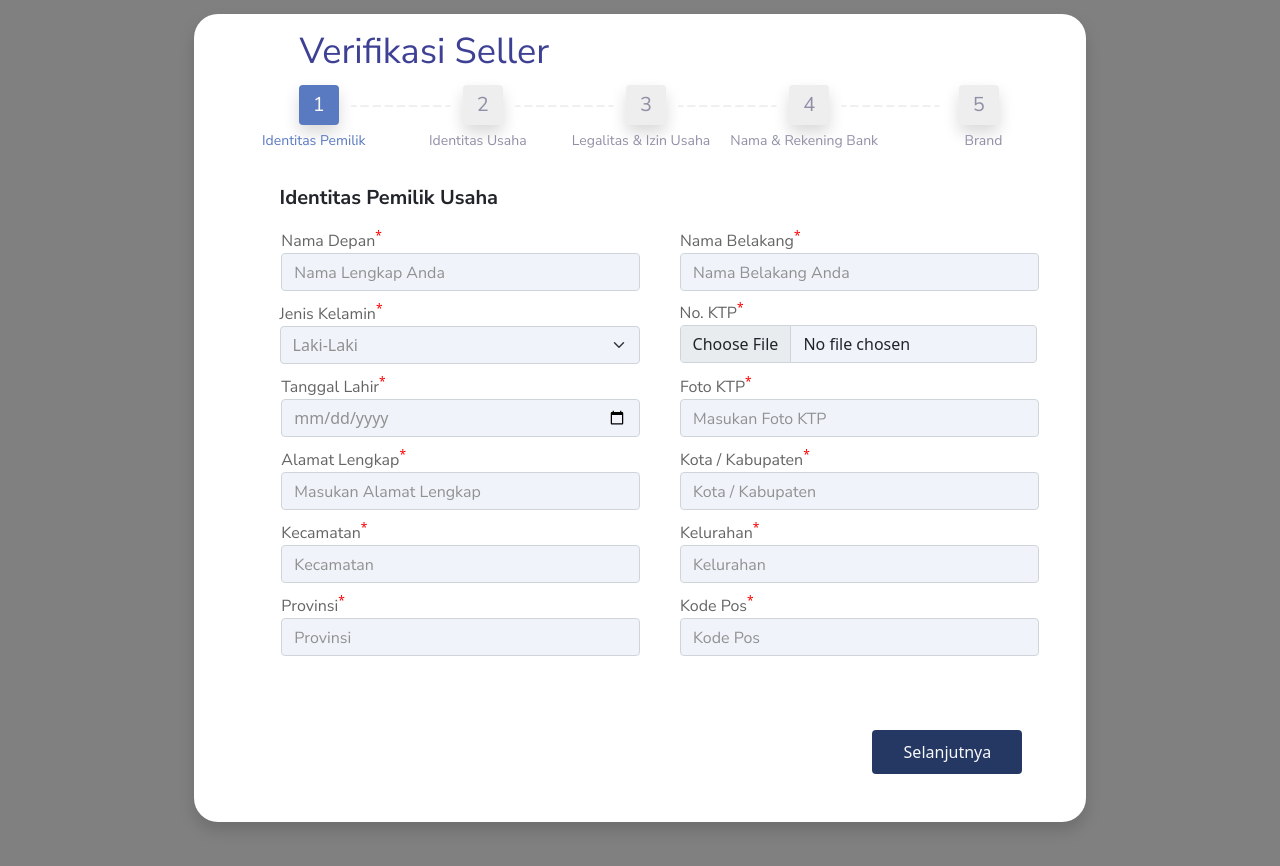
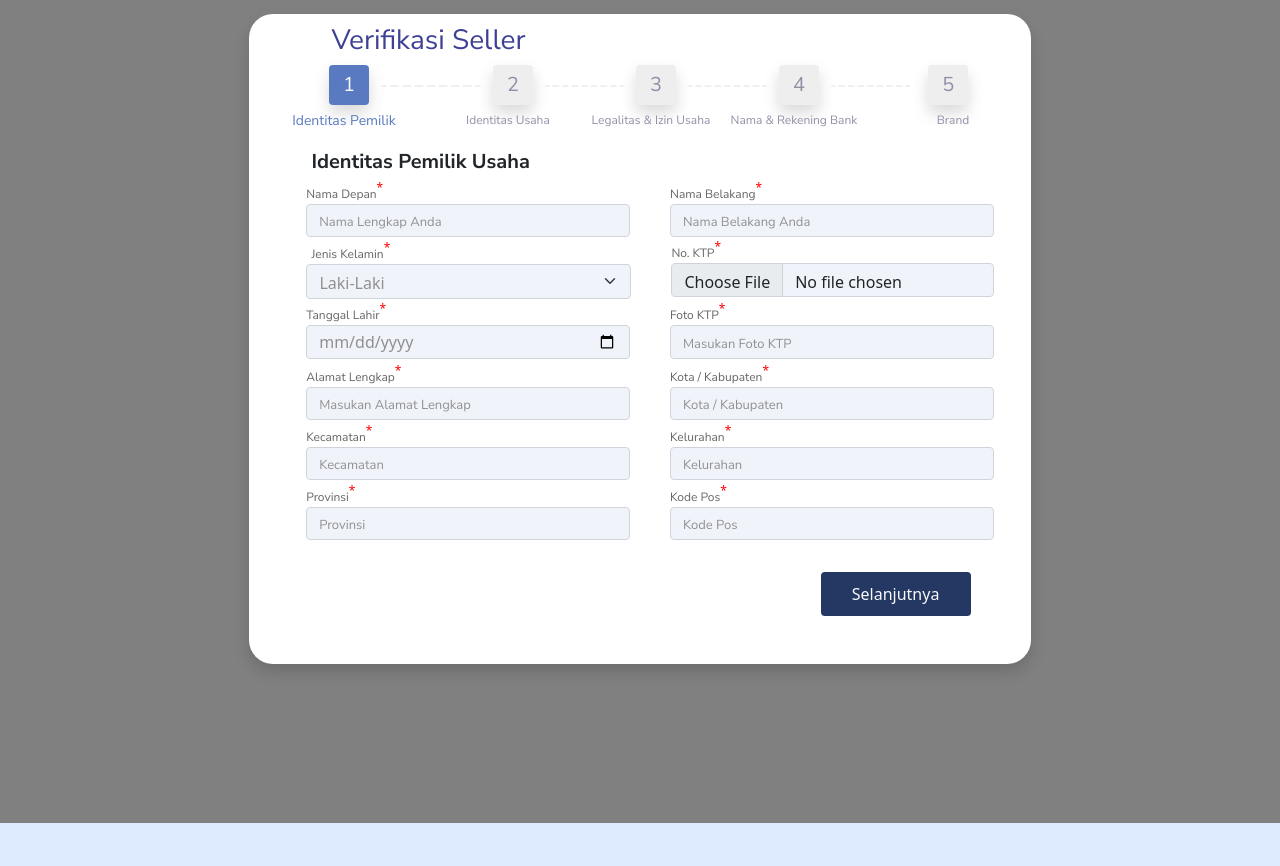
Before and after one commit to YoshuaLangkay/admin-dashboard-tokrum, a React (Create React App) app: page /verifikasi in a window 1280 px wide. Shown: the top 866 px of the page. After the commit the page ends 823 px from the top, so only its background shows below. Built offline with nearby package versions, Linux system fonts and the light colour scheme.

Commit message:
verifikasi seller

```diff
--- a/src/components/VerifikasiSeller.js
+++ b/src/components/VerifikasiSeller.js
@@ -8,7 +8,7 @@ import linePolos from '../image/linePolos.png';
 import ceklis from '../image/ceklis.png';
 import iconX from '../image/Icon.png';
 import iconBerhasil from '../image/Ellipse 8.png'
-import bg from '../image/Background2.png'
+import bg from '../image/bg2.png'
 
 
 function VerifikasiSeller(){
@@ -348,13 +348,6 @@ function VerifikasiSeller(){
 
       <br />
 
-      {/* <div className="modal-warning"> */}
-              {/* <Modal.Dialog hidden={modalShow}>
-            <img className="icon-warning" src="https://d1csarkz8obe9u.cloudfront.net/posterpreviews/warning-symbol%2C-warning-sign-design-template-5becb2f6646d14a8076b36a92efb1db8.jpg?ts=1609018489" alt="warning"/><br/>
-            <h3 className="txt-header">{namaForm} harus diisi</h3>
-            </Modal.Dialog>
-              </div> */}
-
               <div className="popup-berhasil" hidden={hidenModal}>
               <Modal.Dialog>
                 <Modal.Body>
@@ -381,7 +374,7 @@ function VerifikasiSeller(){
           <div
           >
 
-            <div className="form-user shadow p-3 mt-5 pb-5 bg-body  container">
+            <div className="form-user shadow  mt-5 pb-5 bg-body  container">
 
 
               <form>
@@ -396,7 +389,7 @@ function VerifikasiSeller(){
                     <div className="steps1 d-flex">
                       <div className="step-1">
                         <div className="container">
-                          <h5 className="kotak-nomor rounded pt-1 text-center pt-2 text-light shadow" style={{ width: "40px", height: "40px", backgroundColor: "#5979C0" }}>1</h5>
+                          <h5 className="kotak-nomor rounded  text-center pt-2 text-light shadow" style={{ width: "40px", height: "40px", backgroundColor: "#5979C0" }}>1</h5>
                           <h5 className="txt-on text-center" >Identitas Pemilik</h5>
                         </div>
                       </div>
@@ -551,6 +544,8 @@ function VerifikasiSeller(){
 
                 {formStep === 1 && (
                   <section>
+                                <h1 className="judulVerif">Verifikasi Seller</h1>
+
 
                     <div className="tabsss d-flex">
 
@@ -683,7 +678,7 @@ function VerifikasiSeller(){
                     </div>
 
                     <div class="col-12 mt-4 d-flex justify-content-end pe-5">
-                      <button onClick={setelahStep2} class="btn text-light" style={{ width: "150px",height:"44px", backgroundColor: "#253863" }}  type="submit">Selanjutnya</button>
+                      <button onClick={setelahStep2} class="btn text-light" style={{ width: "150px",height:"44px", backgroundColor: "#253863",  }}  type="submit">Selanjutnya</button>
                     </div>
                   </section>
                 )}
@@ -692,6 +687,8 @@ function VerifikasiSeller(){
 
                 {formStep === 3 && (
                   <section>
+
+                  <h1 className="judulVerif">Verifikasi Seller</h1>
 
                     <div className="tabsss d-flex">
 
@@ -776,7 +773,7 @@ function VerifikasiSeller(){
                   </div>
 
                     <div class="col-12 mt-4 d-flex justify-content-end pe-5">
-                      <button onClick={completeFormStep4} class="btn text-light" style={{ width: "150px",height:"44px", backgroundColor: "#253863" }}  type="submit">Selanjutnya</button>
+                      <button onClick={completeFormStep4} class="btn text-light" style={{ width: "150px",height:"44px", backgroundColor: "#253863", marginTop:'200px' }}  type="submit">Selanjutnya</button>
                     </div>
                   </section>
                 )}
@@ -784,6 +781,9 @@ function VerifikasiSeller(){
                  {/* //BADAN USAHA// */}
                  {formStep === 4 && (
                   <section>
+
+<h1 className="judulVerif">Verifikasi Seller</h1>
+
 
                   <div className="tabsss d-flex">
 
@@ -876,13 +876,16 @@ function VerifikasiSeller(){
                       </div>
                     </div> */}
                     <div class="col-12 mt-4 d-flex justify-content-end pe-5">
-                      <button onClick={completeFormStep2} class="btn text-light" style={{ width: "150px",height:"44px", backgroundColor: "#253863" }}  type="submit">Selanjutnya</button>
+                      <button onClick={completeFormStep2} class="btn text-light" style={{ width: "150px",height:"44px", backgroundColor: "#253863", marginTop:'195px' }}  type="submit">Selanjutnya</button>
                     </div>
                   </section>
                 )}
 
                   {formStep === 5 && (
                   <section>
+
+<h1 className="judulVerif">Verifikasi Seller</h1>
+
 
                   <div className="tabsss d-flex">
 
@@ -966,27 +969,30 @@ function VerifikasiSeller(){
                   </div>
 
                     <div class="col-12 mt-4 d-flex justify-content-end pe-5">
-                      <button onClick={completeFormStepLast} class="btn text-light me-2" style={{ width: "150px",height:"44px", backgroundColor: "#253863" }} type="submit">Verifikasi Seller</button>
-                      <button onClick={completeFormStepTolak} class="btn text-danger" style={{ width: "100px",height:"44px", backgroundColor: "white", borderColor:'red' }} type="submit">Tolak</button>
+                      <button onClick={completeFormStepLast} class="btn text-light me-2" style={{ width: "150px",height:"44px", backgroundColor: "#253863", marginTop:'195px' }} type="submit">Verifikasi Seller</button>
+                      <button onClick={completeFormStepTolak} class="btn text-danger" style={{ width: "100px",height:"44px", backgroundColor: "white", borderColor:'red',marginTop:'195px' }} type="submit">Tolak</button>
                     </div>
                   </section>
                 )}
 
                   {formStep === 6 && (
-                  <section>
+                  <section className="tlk" style={{marginLeft:'15px'}}>
+
+<h1 className="judulVerif">Verifikasi Seller</h1>
+
 
                   <div className="tabsss ms-4">
-                  <h1 className="title-tolak" style={{color:'#3E4094'}}>Form Penolakan Verifikasi</h1>
+                  <h1 className="title-tolak" style={{color:'#3E4094' , fontSize:'26px', marginTop:'-40px' }}>Form Penolakan Verifikasi</h1>
 
                   <div>
                   <img src={bg} alt='background' className="bg" />
                   </div>
 
                   <div className='kotak-warning d-flex'>
-                  <h4 className="logo-warning text-center" style={{backgroundColor:'white', width:'30px',height:'30px', borderRadius:'20px',color:'#F89C47' }}>!</h4>
+                  <h4 className="logo-warning text-center" style={{backgroundColor:'#FFC600', width:'30px',height:'30px', borderRadius:'20px',color:'#F89C47' }}>!</h4>
                   <p className='anda-menolak' style={{marginTop:'-120px', marginLeft:'10px'}}>Anda Menolak Verifikasi Seller</p> <br/>
                   </div>
-                  <p className='untuk-kenyamanan' style={{marginTop:'-115px',width:'700px', marginLeft:'70px'}}>Untuk kenyamanan calon Seller, anda diharuskan mengisi keterangan penolakan verifikasi dengan memberikan alasan secara jelas alasan penolakan </p>
+                  <p className='untuk-kenyamanan' style={{marginTop:'-115px',width:'700px', marginLeft:'70px' , fontSize:'14px'}}>Untuk kenyamanan calon Seller, anda diharuskan mengisi keterangan penolakan verifikasi <br/> dengan memberikan alasan secara jelas alasan penolakan </p>
 
                   <h3 className="title" style={{marginTop:'30px', marginLeft:'5px'}}>keterangan</h3>
 
@@ -997,8 +1003,8 @@ function VerifikasiSeller(){
                   </div>
 
                   <div class="col-12 mt-4 d-flex justify-content-end pe-5">
-                      <button onClick={completeFormStep4} class="btn text-light me-2" style={{ width: "150px",height:"44px", backgroundColor: "#253863" }} type="submit">Kembali</button>
-                      <button onClick={completeFormStepTolak2} class="btn text-danger" style={{ width: "100px",height:"44px", backgroundColor: "white", borderColor:'red' }} type="submit">Tolak</button>
+                      <button onClick={completeFormStep4} class="btn text-light me-2" style={{ width: "150px",height:"44px", backgroundColor: "#253863",marginTop:'145px' }} type="submit">Kembali</button>
+                      <button onClick={completeFormStepTolak2} class="btn text-danger" style={{ width: "100px",height:"44px", backgroundColor: "white", borderColor:'red', marginTop:'145px' }} type="submit">Tolak</button>
                     </div>
 
                   </section>
--- a/src/css/VerifikasiSeller.css
+++ b/src/css/VerifikasiSeller.css
@@ -98,11 +98,12 @@
   }
   .tabsss{
     margin-left: 2%;
-    margin-top: 3%;
     margin-bottom: 8%;
+    margin-top: 4%;
+
   }
   .txt-judul{
-    font-size: 14px;
+    font-size: 12px;
     color: #8F90A6!important;
     width: 150px;
     /* font-family: 'Nunito', sans-serif;   */
@@ -137,12 +138,13 @@
     margin-left: 5%;
     margin-bottom: 2%;
     font-family: nunito-bold;
-    margin-top: -40px;
+    margin-top: -50px;
     margin-left: 70px;
 
   }
   .form-group{
       margin-left: 40px;
+      margin-top: -10px;
   }
   .ktp{
     margin-left: 40px;
@@ -159,7 +161,7 @@
     margin-top: 50px;
   }
   .ktp-form{
-    width: 210%!important;
+    width: 190%!important;
   }
   .icon-berhasil{
     margin-left: 65px;
@@ -178,10 +180,11 @@
     z-index: 10000 !important;
   }
   .kotak-warning{
-    margin-top: 30px;
+    margin-top: 40px;
   }
   .bg{
     z-index:0;
+    width: 90%;
   }
   .title-tolak{
     font-family:nunito;
@@ -213,7 +216,14 @@
   }
   ::placeholder {
     border-radius: 8px;
-    font-size: 16px;
+    font-size: 13px;
+    color: #909090 !important;
+    margin: 10px;
+    font-family: Nunito-reguler;
+  }
+  .jenisKelamin::placeholder {
+    border-radius: 8px;
+    font-size: 13px;
     color: #909090 !important;
     margin: 10px;
     font-family: Nunito-reguler;
@@ -225,27 +235,29 @@
 
   }
   .jenisKelamin{
-      width: 360px;
-      margin-left: 30px;
+      width: 325px;
+      height: 35px;
+      margin-left: 25px;
   }
   .label-jeniskelamin{
       margin-left: 30px;
   }
   .judulVerif{
       font-family: nunito;
-      font-size: 36px;
+      font-size: 28px;
       color: #3E4094;
       margin-left: 90px;
+    margin-top: -20px ;
       width: 263px;
-    height: 49px;
+    height: 30px;
     margin-bottom: -20px;
   }
   .form-user{
     margin-top:  -10px !important;
     margin-bottom: 10%;
     border-radius: 24px;
-    width: 80%;
-    height: 60% !important;
+    width: 70%;
+    height: 5% !important;
     opacity: 1 !important;
     background-color: white !important;
   }
@@ -253,7 +265,7 @@
     margin-left: -30px;
   }
   .btn{
-    margin-top: 50px;
+    margin-top: 5px;
   }
   .icon-garis{
     z-index: 0 !important;
@@ -273,6 +285,14 @@
   label{
     color: #646464 !important;
     font-family: nunito;
-    font-size: 16px;
+    font-size: 12px;
 
   }
+  section{
+    height: 60% !important;
+    margin-left: -20px;
+    padding-top: 4%;
+  }
+  input{
+    height: 55% ;
+  }
```
Also changed, not shown: src/image/bg2.png (added), 1 other file (tests, documents, lock files or other folders).
